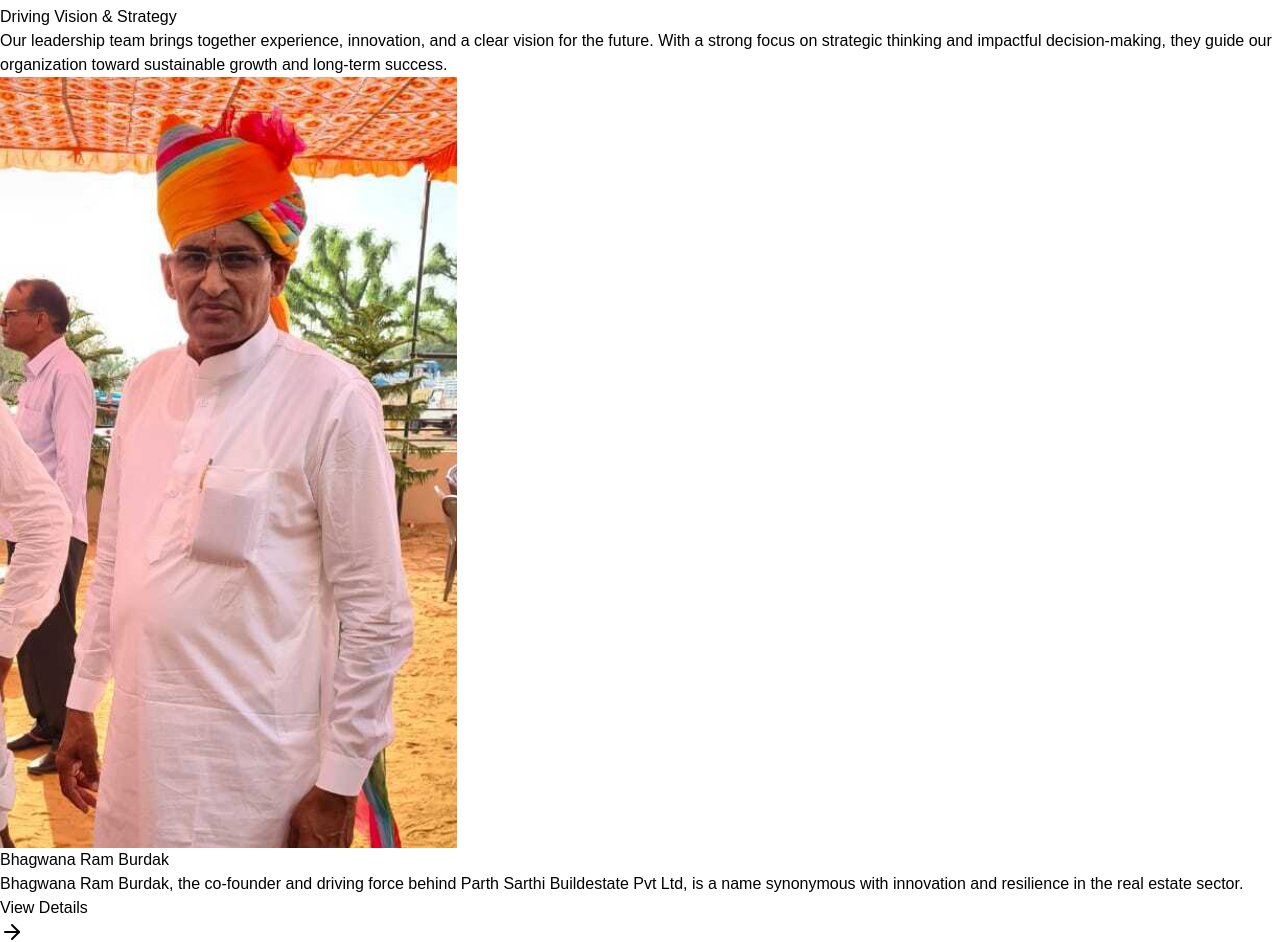
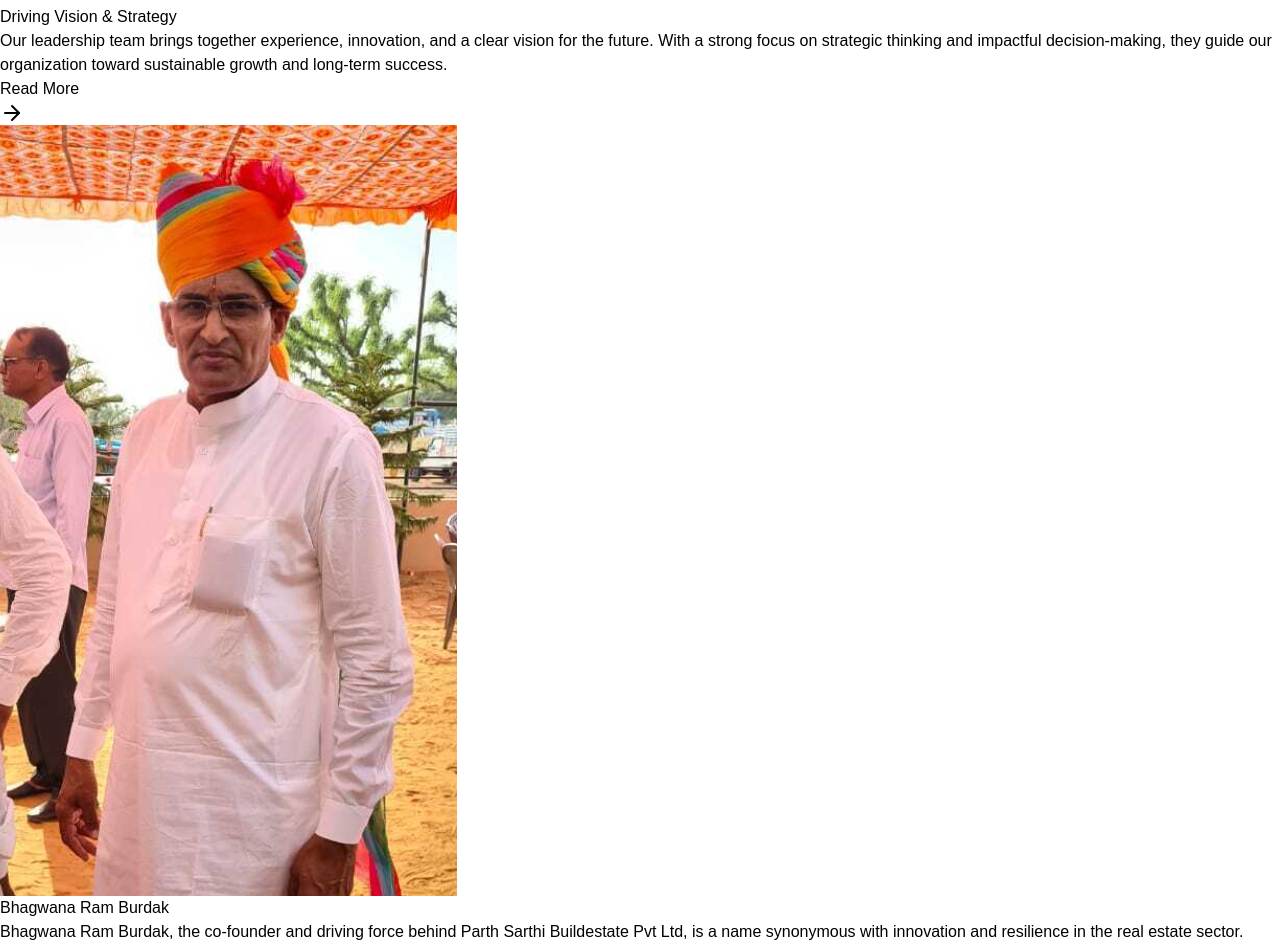
Before and after one commit to parthsarthibuilders/parthweb, a Next.js app: page / in a window 1280 px wide. Shown: the part 3362-4304 px from the top of the page. Built offline with nearby package versions, Linux system fonts and the light colour scheme; no server answers; the database is empty.

Commit message:
madeSuggestedChanges

```diff
--- a/src/components/home/TeamSection.jsx
+++ b/src/components/home/TeamSection.jsx
@@ -6,8 +6,7 @@ const leaders = [
   {
     id: 1,
     name: "Bhagwana Ram Burdak",
-    image:
-      "/owner1.png",
+    image: "/owner1.png",
     description:
       "Bhagwana Ram Burdak, the co-founder and driving force behind Parth Sarthi Buildestate Pvt Ltd, is a name synonymous with innovation and resilience in the real estate sector.",
     detailLink: "/leadership/bhagwana-ram-burdak",
@@ -15,8 +14,7 @@ const leaders = [
   {
     id: 2,
     name: "Megha Ram Burdak",
-    image:
-      "/owner2.png",
+    image: "/owner2.png",
     description:
       "Megha Ram Burdak, a trailblazer in the real estate industry, began his journey in 2003 with an ambitious vision to transform the landscape of modern living.",
     detailLink: "/leadership/megha-ram-burdak",
@@ -25,9 +23,10 @@ const leaders = [
 
 export default function LeadershipPreview() {
   return (
-    <section className="py-16">
+    <section className="py-16 bg-gradient-to-r from-[#e6ecfc] to-[#e3ebff]">
       <div className="container px-4 md:max-w-[90%] mx-auto">
         <div className="grid lg:grid-cols-2 gap-12 items-start">
+          {/* Left Content */}
           {/* Left Content */}
           <div>
             <h2 className="text-4xl md:text-5xl font-bold text-gray-900 leading-tight mt-5">
@@ -38,28 +37,36 @@ export default function LeadershipPreview() {
               Driving Vision & Strategy
             </h3>
 
-            <p className="font-light leading-relaxed mb-8 max-w-lg">
+            <p className="font-light leading-relaxed mb-6 max-w-lg">
               Our leadership team brings together experience, innovation, and a
               clear vision for the future. With a strong focus on strategic
               thinking and impactful decision-making, they guide our
               organization toward sustainable growth and long-term success.
             </p>
+
+            <a
+              href="/manage"
+              className="inline-flex items-center gap-3 px-6 py-3 rounded-md bg-gray-900 text-white font-semibold text-sm
+             hover:bg-yellow-600 transition-all duration-300"
+            >
+              Read More
+              <ArrowRight className="w-4 h-4" />
+            </a>
           </div>
 
           {/* Right - Leader Cards */}
           <div className="grid grid-cols-1 sm:grid-cols-2 gap-8">
             {leaders.map((leader) => (
-              <a
+              <div
                 key={leader.id}
-                href={leader.detailLink}
-                className="text-center group cursor-pointer"
+                className="text-center group"
               >
                 {/* Circular Image */}
                 <div className="w-64 h-64 mx-auto mb-6 rounded-full overflow-hidden bg-gray-100 ring-4 ring-white shadow-lg group-hover:shadow-2xl transition-all duration-300">
                   <img
                     src={leader.image}
                     alt={leader.name}
-                    className="w-full h-full object-cover group-hover:scale-110 transition-transform duration-500"
+                    className="w-full h-full object-cover transition-transform duration-500"
                   />
                 </div>
 
@@ -69,16 +76,10 @@ export default function LeadershipPreview() {
                 </h3>
 
                 {/* Description */}
-                <p className="text-gray-600 text-sm mb-4 px-4 line-clamp-2">
+                <p className="text-gray-600 text-sm mb-4 px-4">
                   {leader.description}
                 </p>
-
-                {/* View Details Link */}
-                <span className="inline-flex items-center gap-2 text-gray-700 font-semibold text-sm group-hover:text-yellow-600 transition-colors">
-                  View Details
-                  <ArrowRight className="w-4 h-4 group-hover:translate-x-1 transition-transform" />
-                </span>
-              </a>
+              </div>
             ))}
           </div>
         </div>
```
